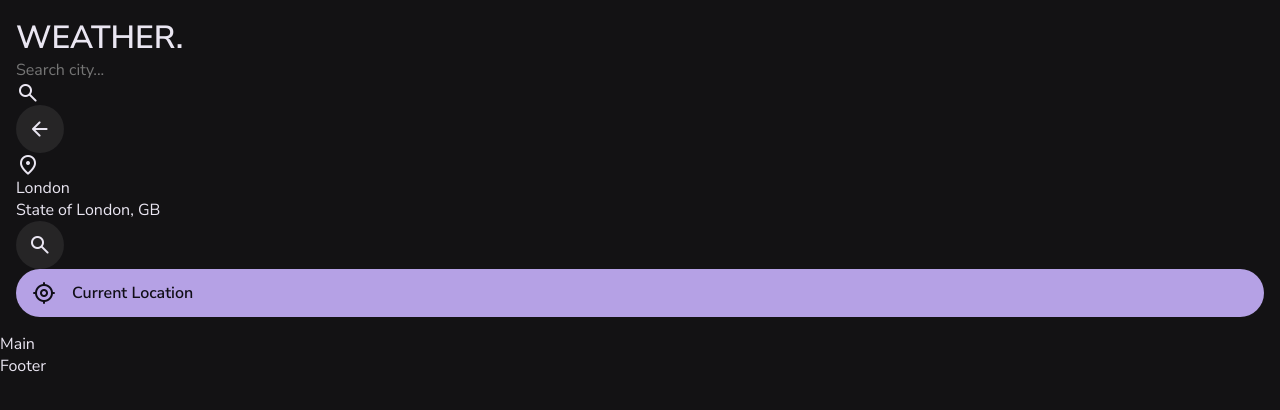
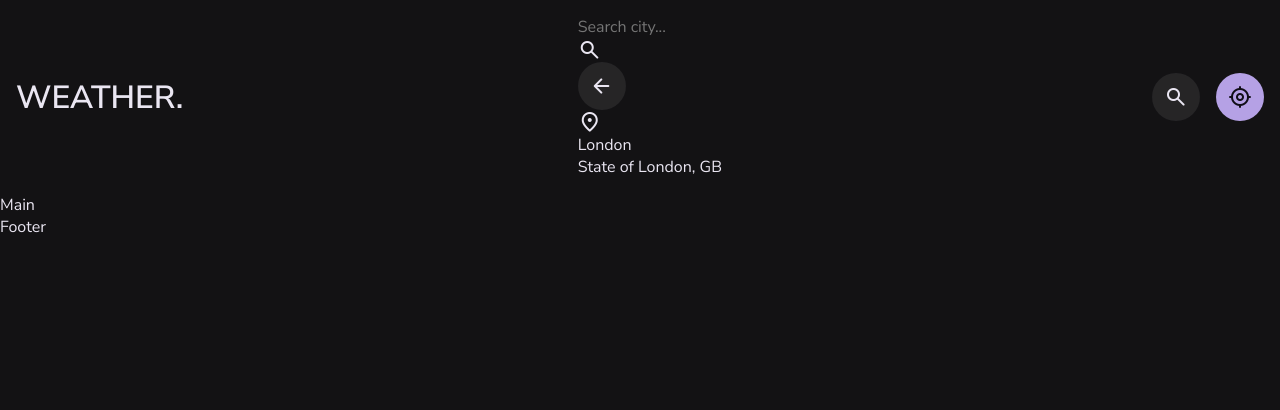
Before and after one commit to RavinduKavinda/weather-app, a React (Create React App) app: page / in a window 1280 px wide. Shown: the top 410 px of the page. Built offline with nearby package versions, Linux system fonts and the light colour scheme.

Commit message:
header styles added

```diff
--- a/src/components/Header/Header.jsx
+++ b/src/components/Header/Header.jsx
@@ -1,4 +1,5 @@
 import React from 'react'
+import "./header.css";
 
 const Header = () => {
   return (
--- /dev/null
+++ b/src/components/Header/header.css
@@ -0,0 +1,25 @@
+.header .btn-primary .span {
+    display: none;
+  }
+
+  .logo img {
+    width: 150px;
+  }
+
+  .header .container,
+  .header-actions {
+    display: flex;
+    align-items: center;
+  }
+
+  .header .container {
+    justify-content: space-between;
+  }
+
+  .header-actions{
+    gap: 16px;
+  }
+
+  .header .btn-primary{
+    padding-inline: 12px;
+  }
```
